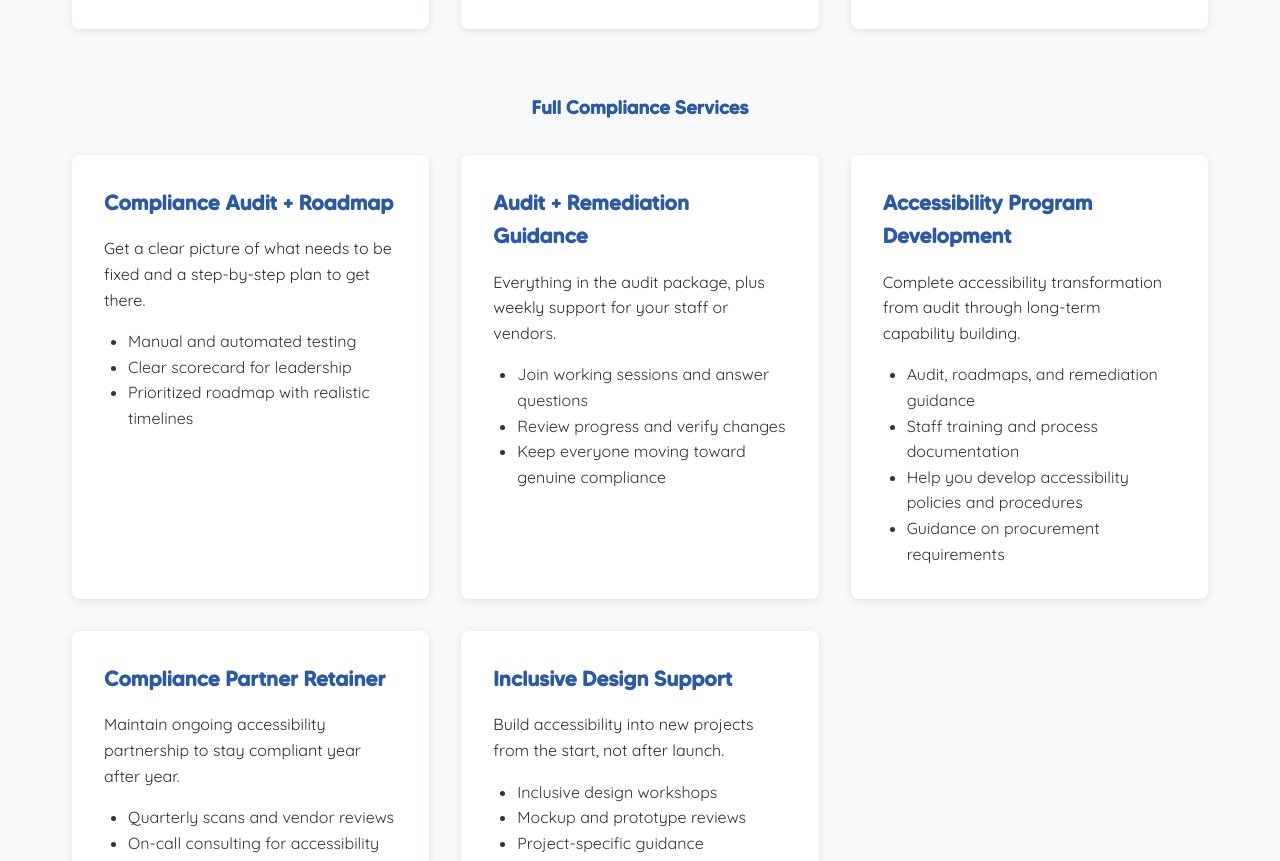
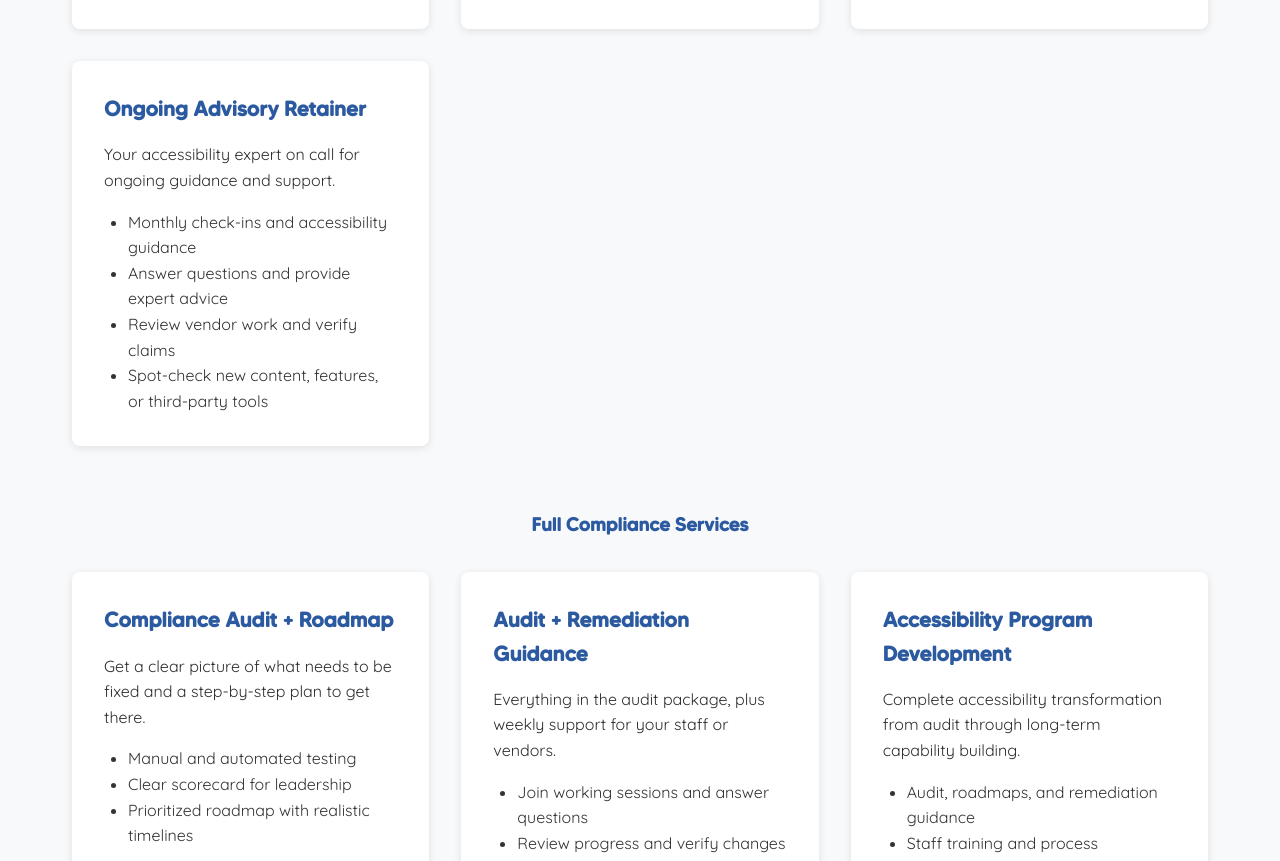
Before and after one commit to zizabiz08/CommonThreads, a plain HTML site: page services.html in a window 1280 px wide. Shown: the part 1621-2482 px from the top of the page. Drawn offline with Linux system fonts and the light colour scheme.

Commit message:
Update services.html

```diff
--- a/services.html
+++ b/services.html
@@ -749,6 +749,17 @@
                             <li>Optional QA oversight</li>
                         </ul>
                     </div>
+
+                    <div class="package-item">
+                        <h3>Ongoing Advisory Retainer</h3>
+                        <p style="margin-bottom: 1rem;">Your accessibility expert on call for ongoing guidance and support.</p>
+                        <ul style="margin-left: 1.5rem; padding-left: 0;">
+                            <li>Monthly check-ins and accessibility guidance</li>
+                            <li>Answer questions and provide expert advice</li>
+                            <li>Review vendor work and verify claims</li>
+                            <li>Spot-check new content, features, or third-party tools</li>
+                        </ul>
+                    </div>
                 </div>
 
                 <h3 style="color: #2c5aa0; margin: 4rem 0 2rem; text-align: center;">Full Compliance Services</h3>
```
